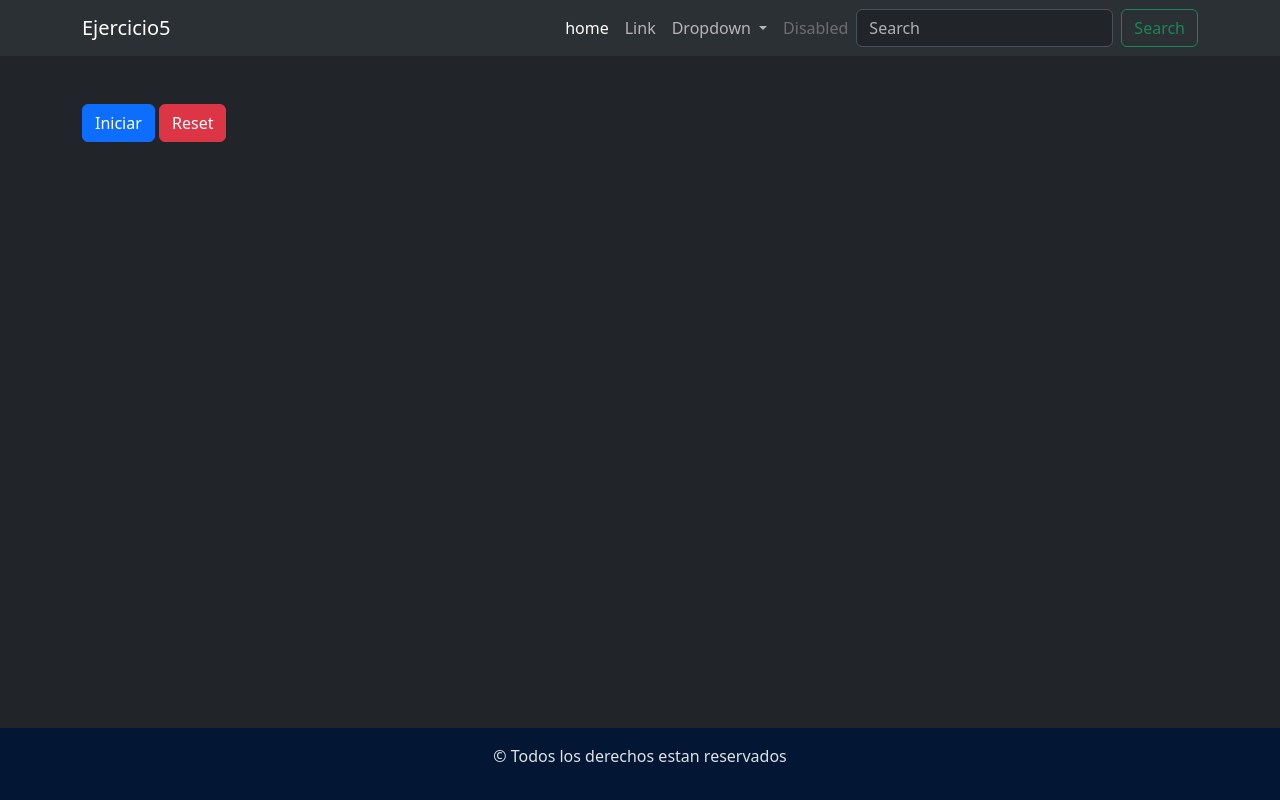
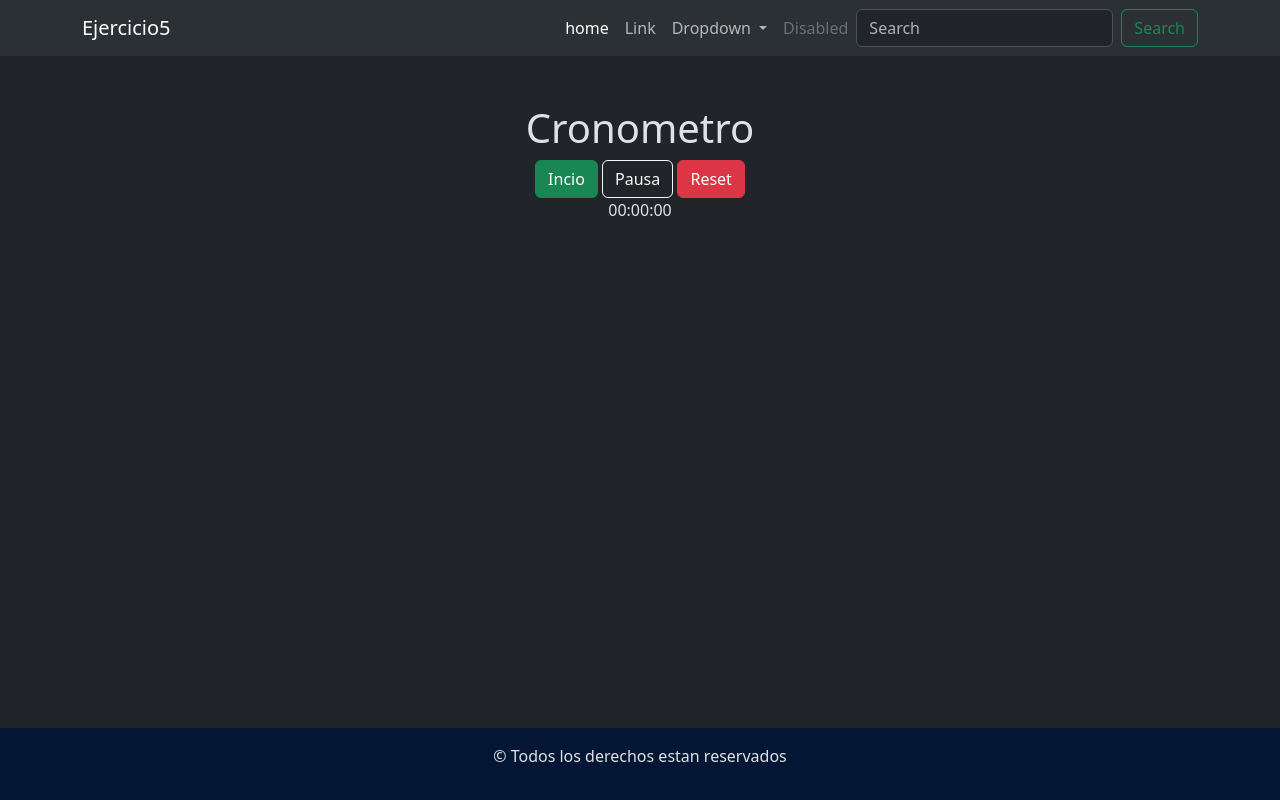
Before and after one commit to PRADON1CO/Ejercicio5-TP5, a plain HTML site: page index.html in a window 1280 px wide. Drawn offline with nearby package versions, Linux system fonts and the light colour scheme.

Commit message:
agregue el maquetado faltante para la web

```diff
--- a/index.html
+++ b/index.html
@@ -41,7 +41,7 @@
                 <li><a class="dropdown-item" href="#">Another action</a></li>
                 <li>
                   <hr class="dropdown-divider">
-                </hr>
+                  </hr>
                 <li><a class="dropdown-item" href="#">Something else here</a></li>
               </ul>
             </li>
@@ -57,11 +57,15 @@
       </div>
     </nav>
   </header>
-  <main class="my-5 container">
-    <div>
-        <button id="startBtn" class="btn btn-primary">Iniciar</button>
-        <button id="resetBtn" class="btn btn-danger">Reset</button>
-    </div>
+  <main class="my-5 container text-center">
+    <section>
+      <h1>Cronometro</h1>
+      <button id="start" class="btn btn-success">Incio</button>
+      <button id="pause" class="btn btn-outline-light">Pausa</button>
+      <button id="reset" class="btn btn-danger">Reset</button>
+      <div id="time">00:00:00</div>
+    </section>
+
   </main>
   <footer class="text-center py-3 bg-primary-subtle">
     <p>&copy; Todos los derechos estan reservados</p>
@@ -72,4 +76,5 @@
     crossorigin="anonymous"></script>
   <script src="./js/app.js"></script>
 </body>
+
 </html>
```
